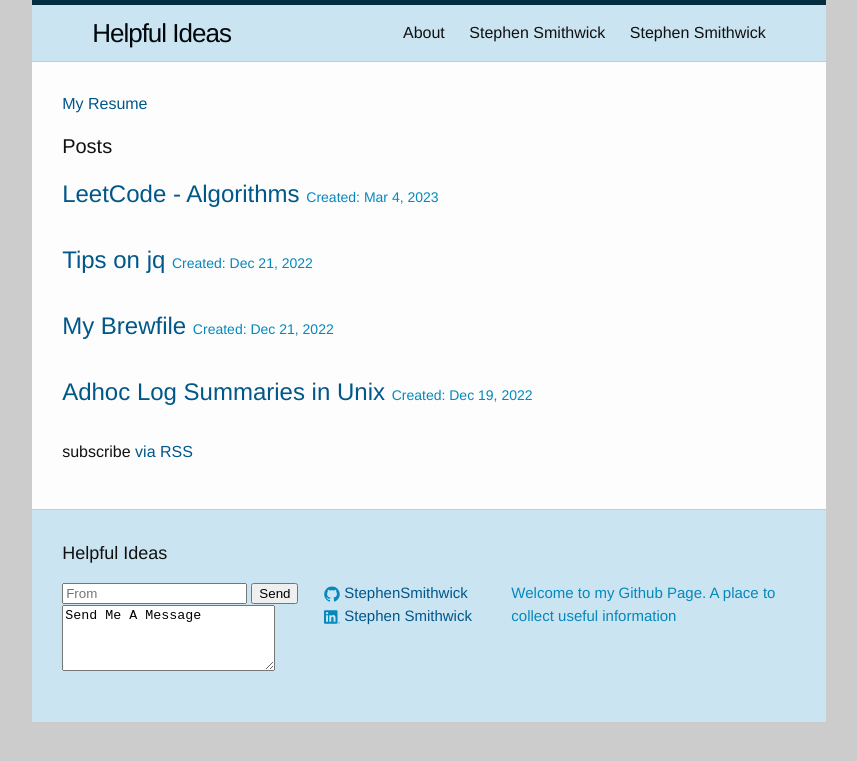
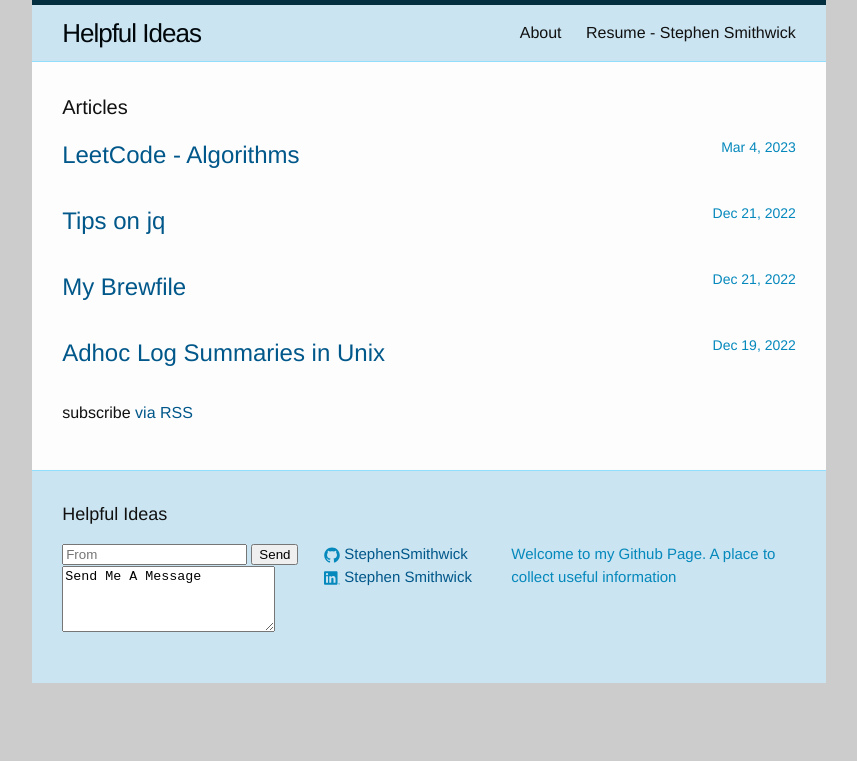
Before and after one commit to StephenSmithwick/StephenSmithwick.github.io, a Jekyll site: the page built from index.html, in a window 1280 px wide. Shown: the top 761 px of the page, without its empty margins (211-1068 px from the left). Built offline with Jekyll 4.4.1, drawn with Linux system fonts in a browser that asks for light colours.

Commit message:
Tidying up blog home page

```diff
--- a/_includes/header.html
+++ b/_includes/header.html
@@ -1,6 +1,4 @@
 <header class="site-header">
-
-  <div class="wrapper">
 
   <a class="site-title" href="{{ site.baseurl }}/">
     {{ site.title }}
@@ -24,6 +22,4 @@
     </div>
   </nav>
 
-  </div>
-
 </header>
--- a/_sass/_layout.scss
+++ b/_sass/_layout.scss
@@ -184,6 +184,7 @@
 .post-meta {
     font-size: $small-font-size;
     color: $grey-color;
+    float: right;
 }
 
 .post-link {
--- a/cv.html
+++ b/cv.html
@@ -3,6 +3,7 @@
 title: "Stephen Smithwick"
 date: 2022-09-19 20:33:58
 categories: cv
+published: false
 ---
 
 <section>
--- a/index.html
+++ b/index.html
@@ -4,15 +4,14 @@
 
 <div class="home">
 
-  <a href="resume.html">My Resume</a></p>
-
-  <h1 class="page-heading">Posts</h1>
+  <h1 class="page-heading">Articles</h1>
 
   <ul class="post-list">
     {% for post in site.posts %}
       <li>
         <h2>
-          <a class="post-link" href="{{ post.url | prepend: site.baseurl }}">{{ post.title }}</a> <span class="post-meta">Created: {{ post.date | date: "%b %-d, %Y" }}</span>
+          <a class="post-link" href="{{ post.url | prepend: site.baseurl }}">{{ post.title }}</a>
+          <span class="post-meta">{{ post.date | date: "%b %-d, %Y" }}</span>
         </h2>
       </li>
     {% endfor %}
```
Also changed, not shown: resume.md (+2 -2 lines). Lines whose indentation alone changed are shown as unchanged.
